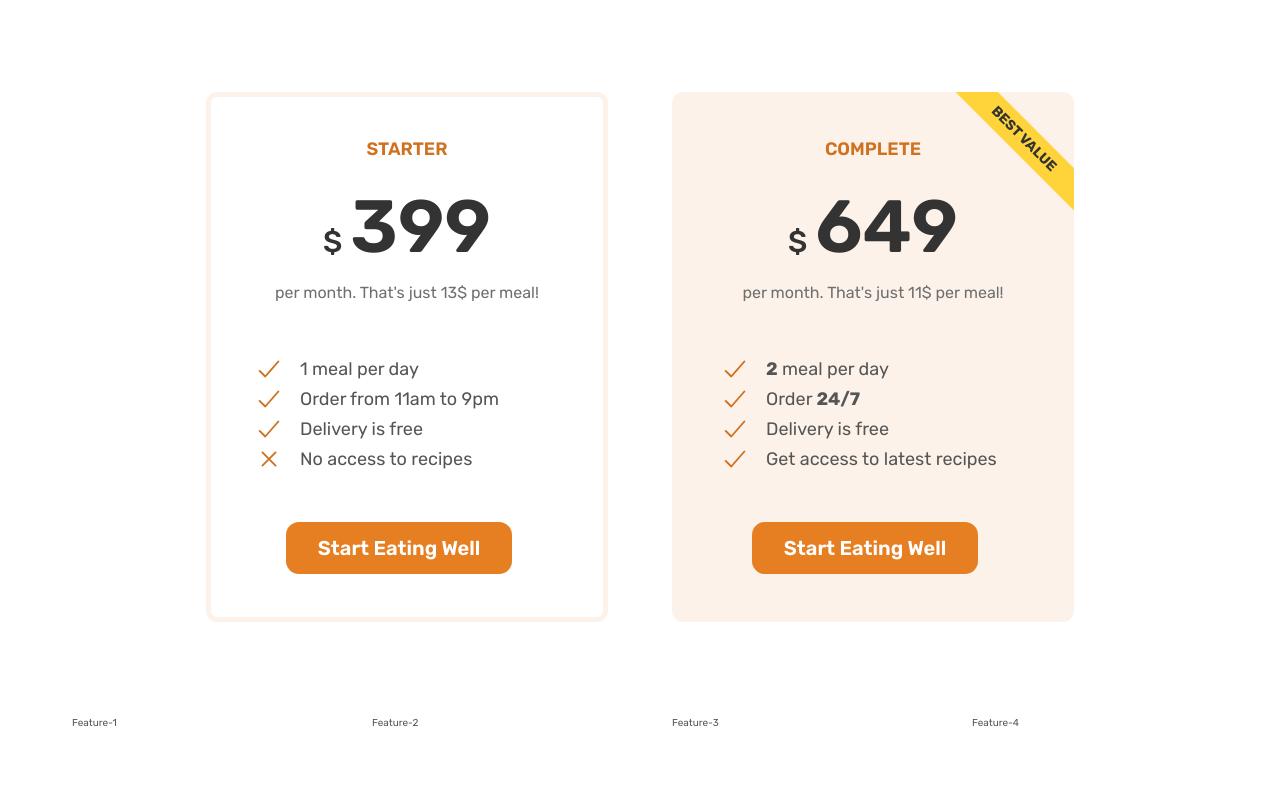
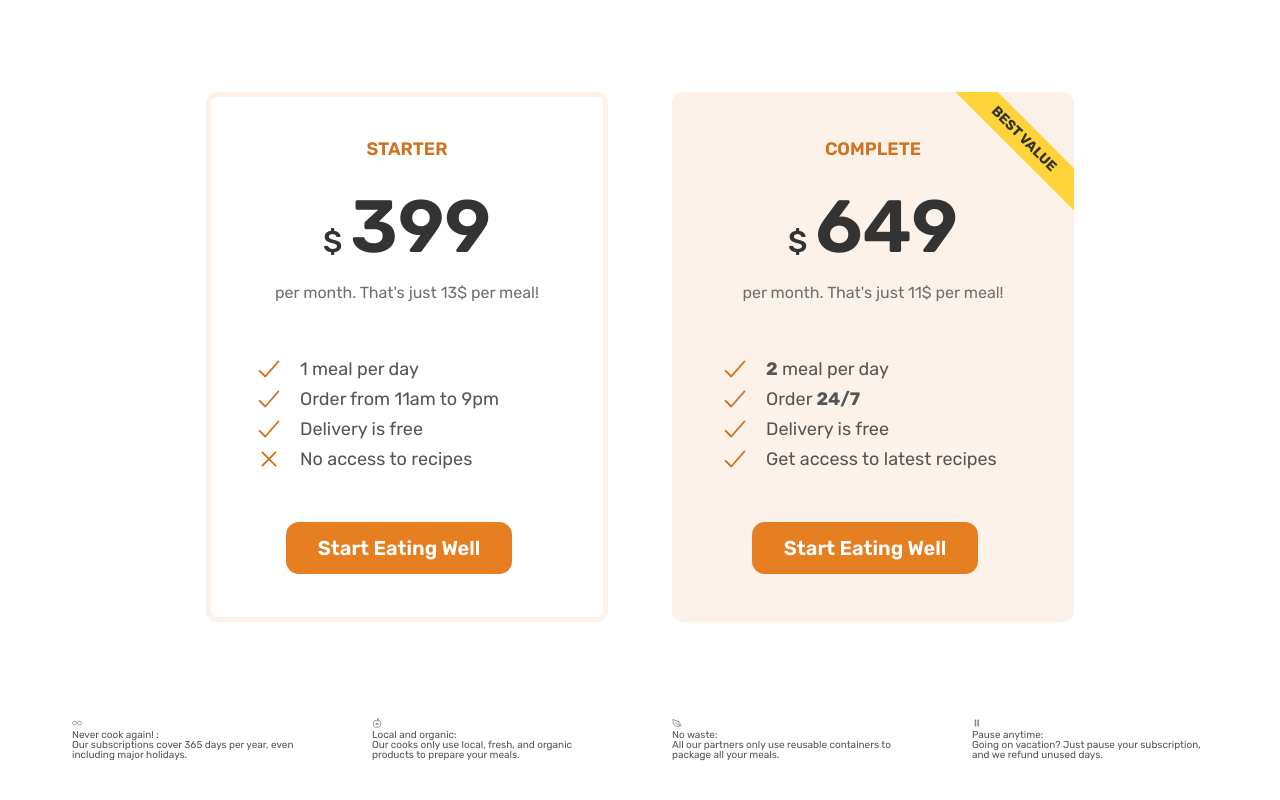
Before and after one commit to Milan146/Omnifood, a plain HTML site: page index.html in a window 1280 px wide. Shown: the part 4964-5764 px from the top of the page. Drawn offline with nearby package versions, Linux system fonts and the light colour scheme.

Commit message:
Restarted

```diff
--- a/index.html
+++ b/index.html
@@ -397,10 +397,33 @@
         </div>
       </div>
       <div class="container grid grid--4-cols">
-        <div class="feature">Feature-1</div>
-        <div class="feature">Feature-2</div>
-        <div class="feature">Feature-3</div>
-        <div class="feature">Feature-4</div>
+        <div class="feature">
+          <ion-icon class="feature-icon" name="infinite-outline"></ion-icon>
+          <p class="feature-title">Never cook again! :</p>
+          <p class="feature-text">
+            Our subscriptions cover 365 days per year, even including major holidays.
+          </p>
+          </div><div class="feature">
+            <ion-icon class="feature-icon" name="nutrition-outline"></ion-icon>
+            <p class="feature-title">Local and organic:</p>
+            <p class="feature-text">
+            Our cooks only use local, fresh, and organic products to prepare your meals.
+            </p>
+            </div><div class="feature">
+              <ion-icon class="feature-icon" name="leaf-outline"></ion-icon>
+              <p class="feature-title">No waste:</p>
+              <p class="feature-text">
+                All our partners only use reusable containers to package all your meals.
+              </p>
+              </div>
+              <div class="feature">
+                <ion-icon class="feature-icon" name="pause-outline"></ion-icon></ion-icon>
+                <p class="feature-title">Pause anytime:</p>
+                <p class="feature-text">
+                  Going on vacation? Just pause your subscription, and we refund unused days.
+                </p>
+                </div>
+
       </div>
     </section>
   </body>
```
